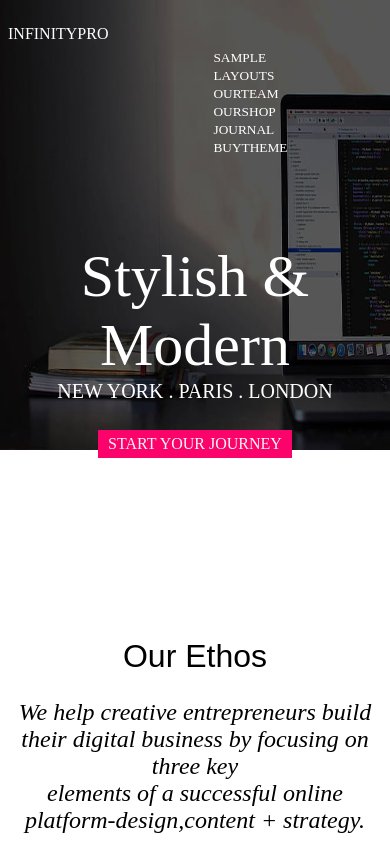
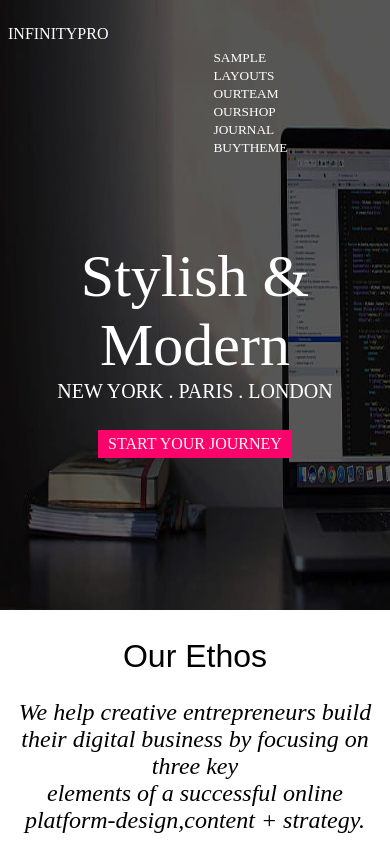
Before and after one commit to KNNivetha/UI-task, a plain HTML site: page index.html in a window 390 px wide. Shown: the top 858 px of the page. Drawn offline with Linux system fonts and the light colour scheme.

Commit message:
Update style.css

```diff
--- a/style.css
+++ b/style.css
@@ -88,7 +88,7 @@ nav ul li a:hover{
 }
 @media only screen and (max-width:600px){
     body{
-        background-size:500px 450px;
+        background-size:500px 610px;
 	}
     .logo p{
         text-align:left;
```
